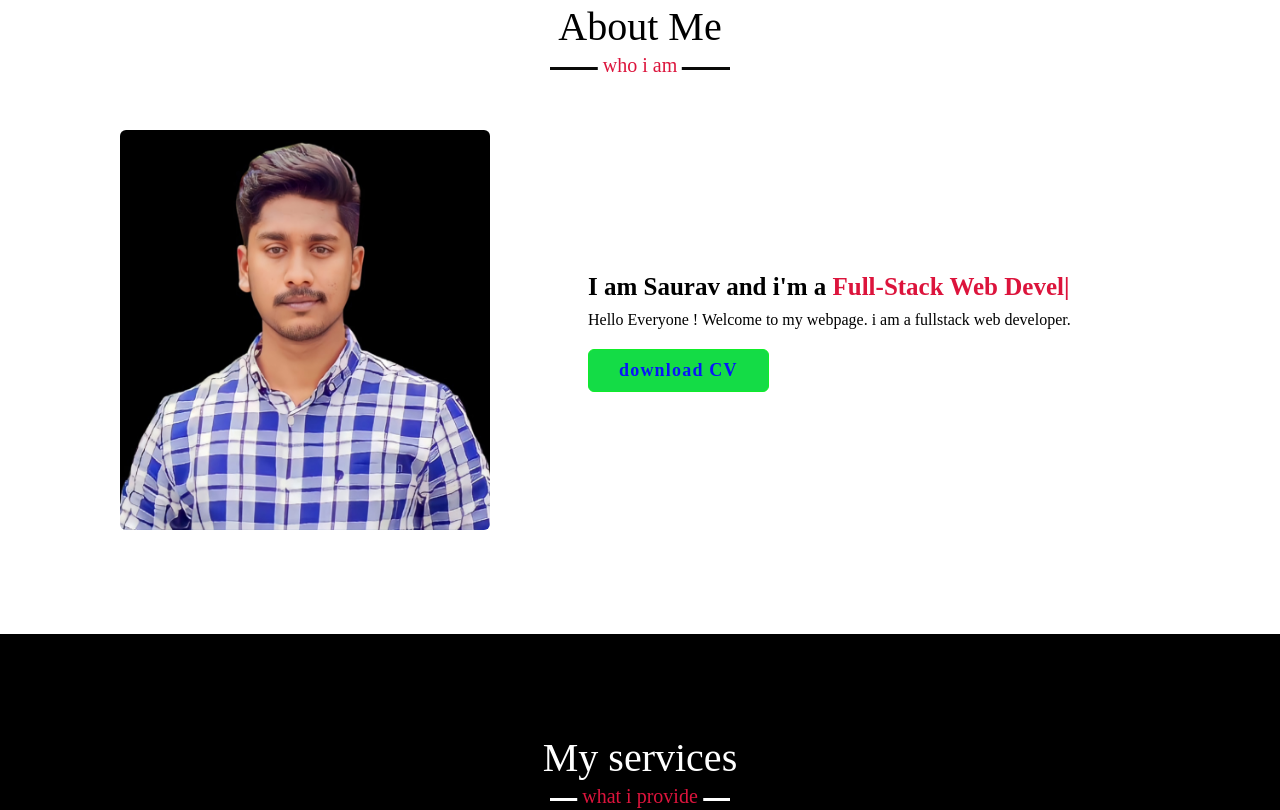
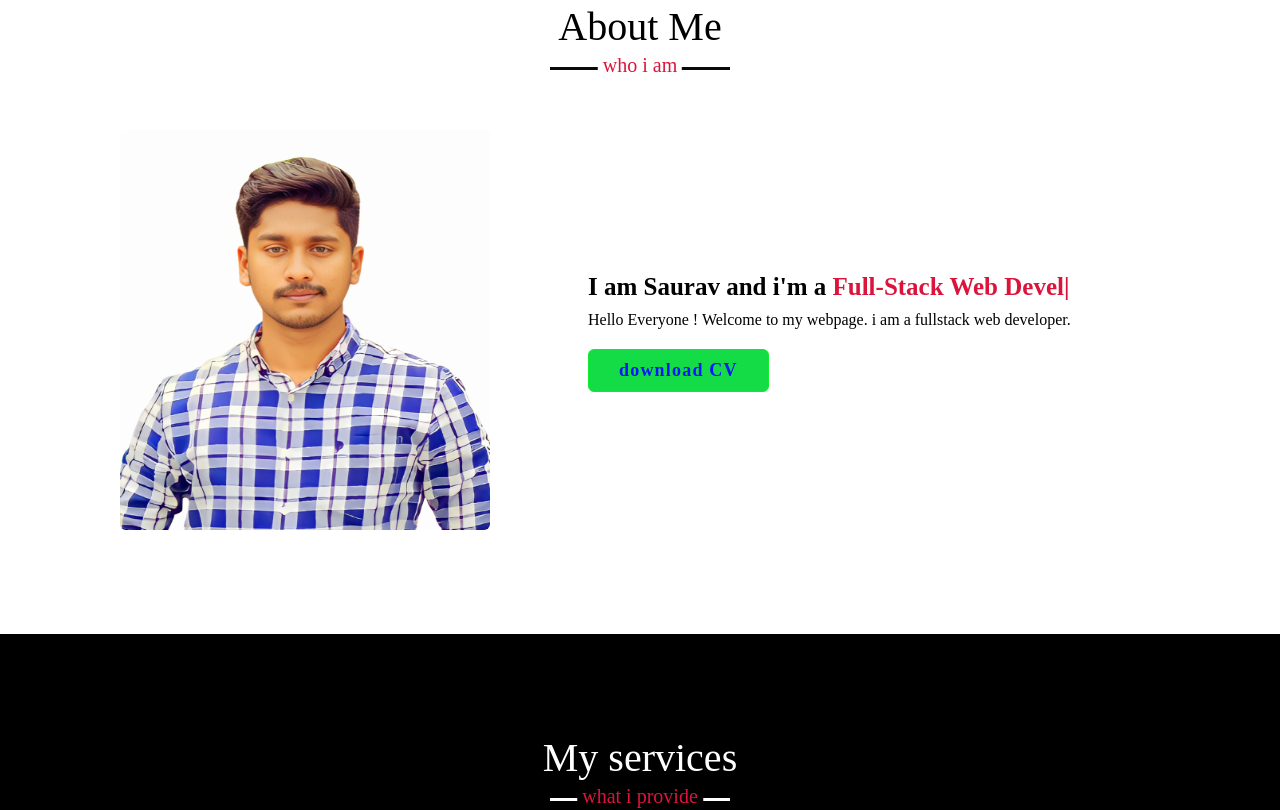
Before and after one commit to SauravDas08/test1, a plain HTML site: page index.html in a window 1280 px wide. Shown: the part 1097-1907 px from the top of the page. Drawn offline with nearby package versions, Linux system fonts and the light colour scheme.

Commit message:
chng
changed

```diff
--- a/index.html
+++ b/index.html
@@ -60,7 +60,7 @@
             <h2 class="title">About Me</h2>
             <div class="about-content">
                 <div class="column left">
-                    <img src="./public/assets/sherry.jpg" alt="Photo">
+                    <img src="./public/assets/sherrybgwhite.png" alt="Photo">
                 </div>
                 <div class="column right">
                     <div class="text">I am Saurav and i'm a <span class="typing2"> Web Designer</span></div>
--- a/src/style.css
+++ b/src/style.css
@@ -565,6 +565,7 @@ footer{
     background: black;
     padding: 20px 23px;
     color: white;
+    text-align: center;
 
 }
 footer span a{
```
Also changed, not shown: public/assets/sherrybgwhite.png (added).
